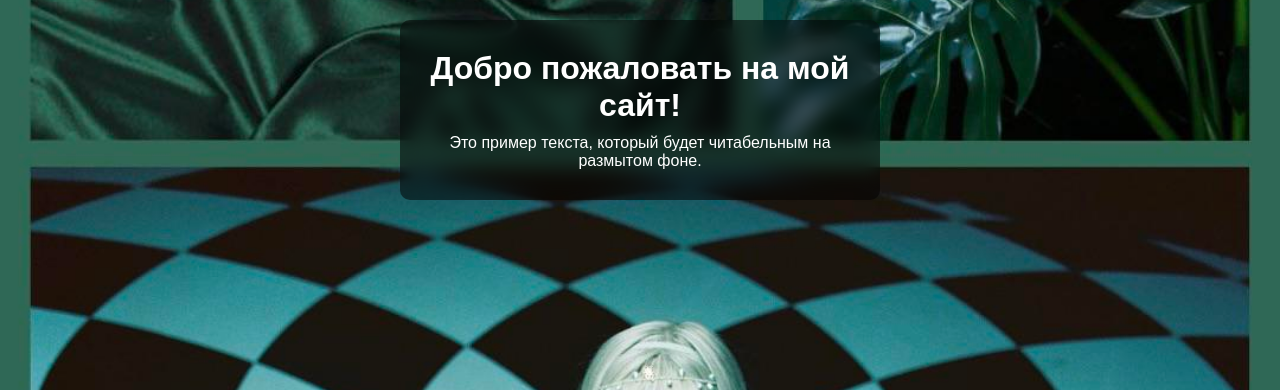
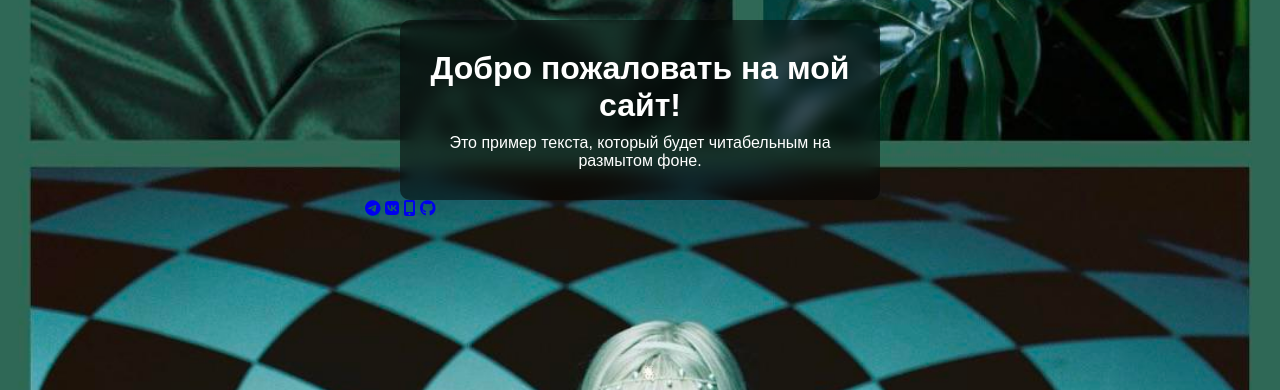
Before and after one commit to person10301/fox10301, a Jekyll site: the page built from index.md, in a window 1280 px wide. Shown: the top 390 px of the page. Built offline with Jekyll 4.4.1, drawn with Linux system fonts in a browser that asks for light colours; our own code applies the rules of GitHub Pages for plain Markdown files.

Commit message:
Update index.md

```diff
--- a/index.md
+++ b/index.md
@@ -3,11 +3,18 @@
   <meta charset="UTF-8">
   <title>Мой сайт</title>
   <link rel="stylesheet" href="css/style.css">
+<link rel="stylesheet" href="https://cdnjs.cloudflare.com/ajax/libs/font-awesome/6.4.2/css/all.min.css">
 </head>
 <body>
   <div class="content">
     <h1>Добро пожаловать на мой сайт!</h1>
     <p>Это пример текста, который будет читабельным на размытом фоне.</p>
   </div>
+  <div class="button-container">
+    <a href="https://t.me/your_telegram" class="button"><i class="fab fa-telegram-plane"></i></a>
+    <a href="https://vk.com/your_vk" class="button"><i class="fab fa-vk"></i></a>
+    <a href="https://4pda.to" class="button"><i class="fas fa-mobile-alt"></i></a>
+    <a href="https://github.com/person10301" class="button"><i class="fab fa-github"></i></a>
+  </div>
 </body>
 </html>
```
